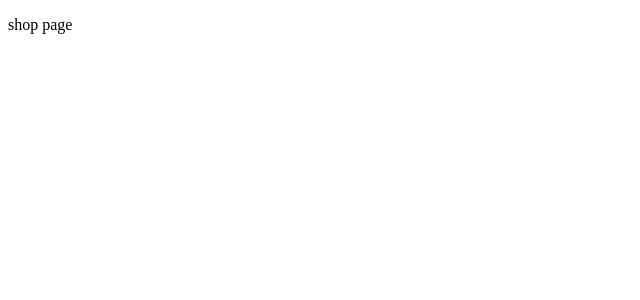
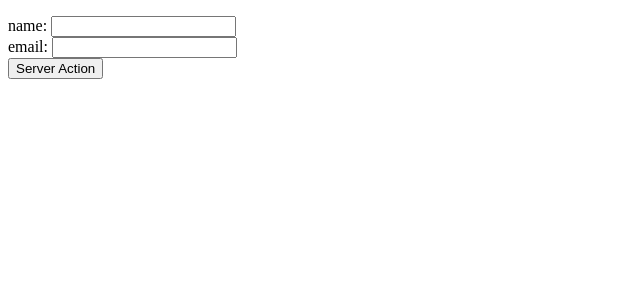
Before and after one commit to hukuryo/App-Router-Practice, a Next.js app: page /account in a window 1280 px wide. Shown: the top 300 px of the page, without its empty margins (0-640 px from the left). Built offline with nearby package versions, Linux system fonts and the light colour scheme.

Commit message:
Server Actionsを実装

```diff
--- a/app/(shop)/account/page.tsx
+++ b/app/(shop)/account/page.tsx
@@ -1,5 +1,25 @@
-import React from "react";
+export default function page() {
+  async function onAction(formData: FormData) {
+    "use server";
 
-export default function page() {
-  return <div>shop page</div>;
+    const name = formData.get("name");
+    const email = formData.get("email");
+    console.log("name : " + name);
+    console.log("email : " + email);
+  }
+  return (
+    <main>
+      {/*Server Actions*/}
+      <form action={onAction}>
+        <label htmlFor="name">name: </label>
+        <input id="name" name="name" />
+        <br />
+        <label htmlFor="email">email: </label>
+        <input id="email" name="email" />
+        <br />
+        <button type="submit">Server Action</button>
+        <br />
+      </form>
+    </main>
+  );
 }
```
